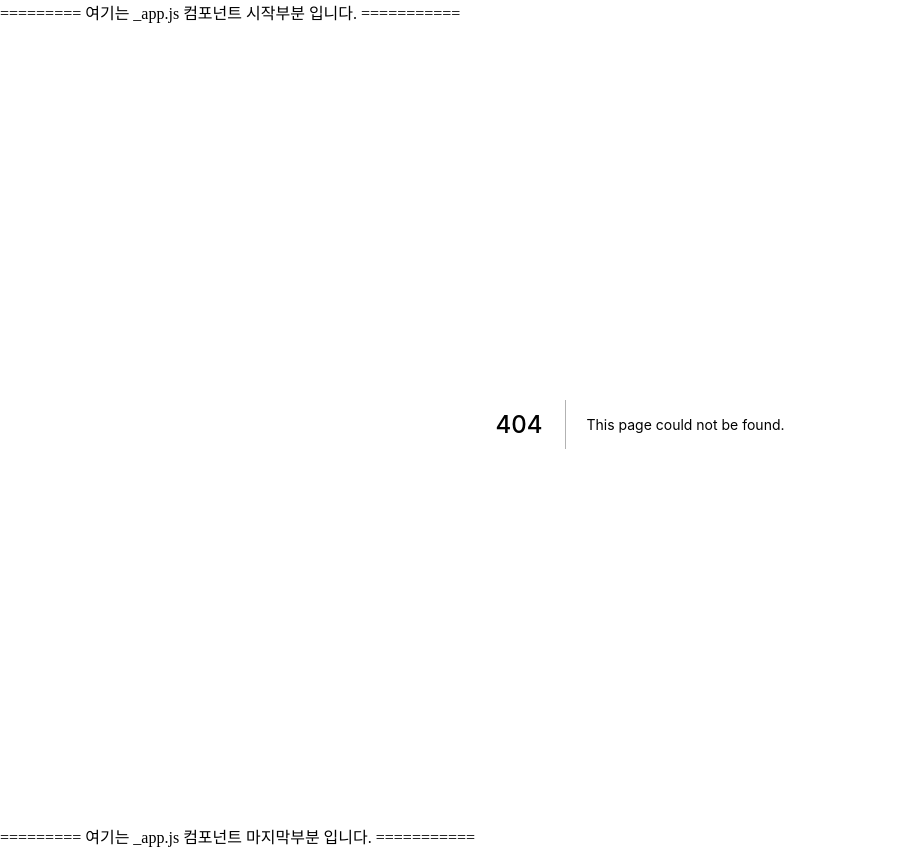
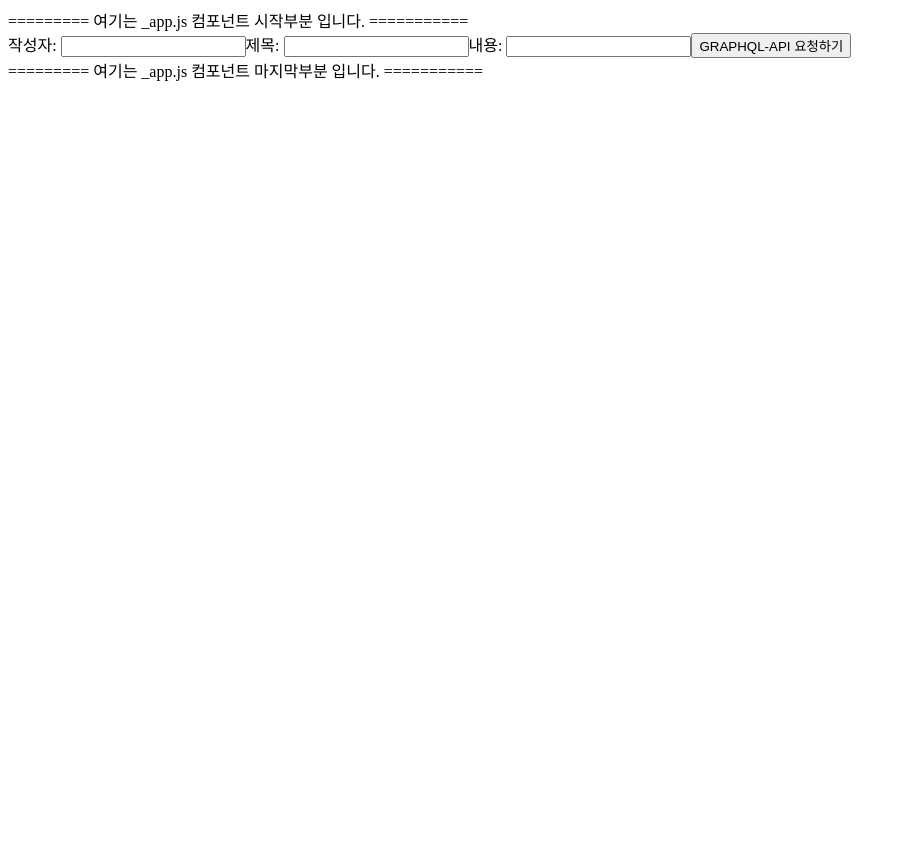
Before and after one commit to tearcode89/FullStack_Study, a Next.js app in the folder Frontend/class/: page /section04/04-04-graphql-mutation-input in a window 1280 px wide. Before the commit this address had no page. Shown: the whole page, without its empty margins (0-906 px from the left). After the commit the page ends 800 px from the top, so only its background shows below. Built offline with nearby package versions, Linux system fonts and the light colour scheme.

Commit message:
016.graphql-mutation-input

```diff
--- /dev/null
+++ b/Frontend/class/pages/section04/04-04-graphql-mutation-input/index.js
@@ -0,0 +1,51 @@
+import {gql, useMutation} from "@apollo/client";
+import {useState} from "react";
+
+const 나의그래프큐엘세팅 = gql`
+    mutation createBoard($writer: String, $title: String, $contents: String){
+        createBoard(writer: $writer, title: $title, contents: $contents){
+            _id
+            number
+            message
+        }
+    }
+`
+export default function GraphqlMutationPage() {
+
+    const [나의함수] = useMutation(나의그래프큐엘세팅)
+
+    const [writer, setWriter] = useState()
+    const [title, setTitle] = useState()
+    const [contents, setContents] = useState()
+    const onClickSubmit = async () => {
+        const result = await 나의함수({
+            variables: {
+                writer: writer,
+                title: title,
+                contents: contents
+            }
+        })
+        console.log(result)
+    }
+
+    const onChangeWriter = (event) => {
+        setWriter(event.target.value)
+    }
+
+    const onChangeTitle = (event) => {
+        setTitle(event.target.value)
+    }
+
+    const onChangeContents = (event) => {
+        setContents(event.target.value)
+    }
+
+    return(
+        <>
+            작성자: <input type="text" onChange={onChangeWriter}/>
+            제목: <input type="text" onChange={onChangeTitle}/>
+            내용: <input type="text" onChange={onChangeContents}/>
+            <button onClick={onClickSubmit}>GRAPHQL-API 요청하기</button>
+        </>
+    )
+}
```
Also changed, not shown: 1 other file (tests, documents, lock files or other folders).
